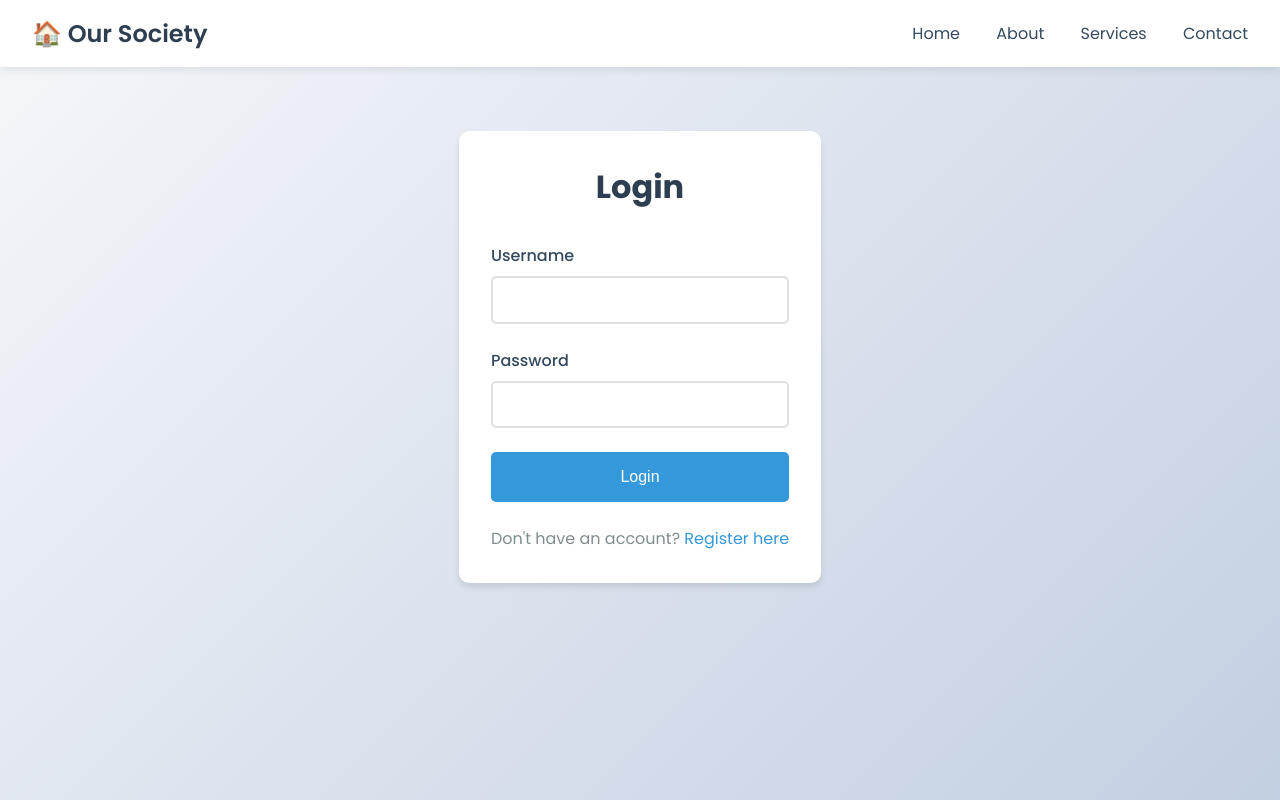
After one commit to himanshun0002-design/new_deploy_testing, a Django app: page /login/ in a window 1280 px wide. The commit adds this page. Run offline with Django 5.2, Linux system fonts and the light colour scheme.

Commit message:
Add login and registration functionality

```diff
--- /dev/null
+++ b/socity/templates/socity/login.html
@@ -0,0 +1,182 @@
+<!DOCTYPE html>
+<html lang="en">
+<head>
+    <meta charset="UTF-8">
+    <meta name="viewport" content="width=device-width, initial-scale=1.0">
+    <title>Login - Our Society</title>
+    <link href="https://fonts.googleapis.com/css2?family=Poppins:wght@300;400;500;600;700&display=swap" rel="stylesheet">
+    <style>
+        * {
+            margin: 0;
+            padding: 0;
+            box-sizing: border-box;
+        }
+
+        body {
+            font-family: 'Poppins', sans-serif;
+            background: linear-gradient(135deg, #f5f7fa 0%, #c3cfe2 100%);
+            min-height: 100vh;
+            display: flex;
+            flex-direction: column;
+        }
+
+        .navbar {
+            background-color: white;
+            padding: 1rem 2rem;
+            box-shadow: 0 2px 10px rgba(0,0,0,0.1);
+            display: flex;
+            justify-content: space-between;
+            align-items: center;
+        }
+
+        .logo {
+            font-size: 1.5rem;
+            font-weight: 600;
+            color: #2c3e50;
+            text-decoration: none;
+        }
+
+        .nav-links a {
+            color: #34495e;
+            text-decoration: none;
+            margin-left: 2rem;
+            transition: color 0.3s ease;
+        }
+
+        .nav-links a:hover {
+            color: #3498db;
+        }
+
+        .login-container {
+            max-width: 400px;
+            margin: auto;
+            padding: 2rem;
+            background: white;
+            border-radius: 10px;
+            box-shadow: 0 4px 6px rgba(0,0,0,0.1);
+            margin-top: 4rem;
+        }
+
+        h1 {
+            color: #2c3e50;
+            text-align: center;
+            margin-bottom: 2rem;
+            font-size: 2rem;
+        }
+
+        .form-group {
+            margin-bottom: 1.5rem;
+        }
+
+        label {
+            display: block;
+            color: #34495e;
+            margin-bottom: 0.5rem;
+            font-weight: 500;
+        }
+
+        input[type="text"],
+        input[type="password"],
+        input[type="email"] {
+            width: 100%;
+            padding: 0.8rem;
+            border: 2px solid #e0e0e0;
+            border-radius: 5px;
+            font-size: 1rem;
+            transition: border-color 0.3s ease;
+        }
+
+        input[type="text"]:focus,
+        input[type="password"]:focus,
+        input[type="email"]:focus {
+            border-color: #3498db;
+            outline: none;
+        }
+
+        .submit-btn {
+            width: 100%;
+            padding: 1rem;
+            background: #3498db;
+            color: white;
+            border: none;
+            border-radius: 5px;
+            font-size: 1rem;
+            font-weight: 500;
+            cursor: pointer;
+            transition: background-color 0.3s ease;
+        }
+
+        .submit-btn:hover {
+            background: #2980b9;
+        }
+
+        .form-footer {
+            text-align: center;
+            margin-top: 1.5rem;
+            color: #7f8c8d;
+        }
+
+        .form-footer a {
+            color: #3498db;
+            text-decoration: none;
+        }
+
+        .form-footer a:hover {
+            text-decoration: underline;
+        }
+
+        .error-message {
+            background-color: #ff6b6b;
+            color: white;
+            padding: 1rem;
+            border-radius: 5px;
+            margin-bottom: 1rem;
+        }
+
+        .success-message {
+            background-color: #51cf66;
+            color: white;
+            padding: 1rem;
+            border-radius: 5px;
+            margin-bottom: 1rem;
+        }
+    </style>
+</head>
+<body>
+    <nav class="navbar">
+        <a href="/" class="logo">🏠 Our Society</a>
+        <div class="nav-links">
+            <a href="/">Home</a>
+            <a href="/about">About</a>
+            <a href="/services">Services</a>
+            <a href="/contact">Contact</a>
+        </div>
+    </nav>
+
+    <div class="login-container">
+        <h1>Login</h1>
+        {% if messages %}
+            {% for message in messages %}
+                <div class="{% if message.tags %}{{ message.tags }}-message{% endif %}">
+                    {{ message }}
+                </div>
+            {% endfor %}
+        {% endif %}
+        <form method="post" action="{% url 'socity:login' %}">
+            {% csrf_token %}
+            <div class="form-group">
+                <label for="username">Username</label>
+                <input type="text" id="username" name="username" required>
+            </div>
+            <div class="form-group">
+                <label for="password">Password</label>
+                <input type="password" id="password" name="password" required>
+            </div>
+            <button type="submit" class="submit-btn">Login</button>
+            <div class="form-footer">
+                Don't have an account? <a href="{% url 'socity:register' %}">Register here</a>
+            </div>
+        </form>
+    </div>
+</body>
+</html>
--- a/socity/urls.py
+++ b/socity/urls.py
@@ -9,5 +9,7 @@ urlpatterns = [
     path('services/', views.services, name='services'),
     path('contact/', views.contact, name='contact'),
     path('register/', views.register, name='register'),
+    path('login/', views.user_login, name='login'),
+    path('logout/', views.user_logout, name='logout'),
     path('learn-more/', views.learn_more, name='learn_more'),
 ]
--- a/socity/views.py
+++ b/socity/views.py
@@ -1,8 +1,57 @@
-from django.shortcuts import render
+from django.shortcuts import render, redirect
 from django.contrib.auth.decorators import login_required
+from django.contrib.auth import login, authenticate, logout
+from django.contrib.auth.models import User
+from django.contrib import messages
 
 def home(request):
     return render(request, 'socity/home.html')
+
+def user_login(request):
+    if request.method == 'POST':
+        username = request.POST['username']
+        password = request.POST['password']
+        user = authenticate(request, username=username, password=password)
+
+        if user is not None:
+            login(request, user)
+            messages.success(request, 'Successfully logged in!')
+            return redirect('socity:home')
+        else:
+            messages.error(request, 'Invalid username or password.')
+
+    return render(request, 'socity/login.html')
+
+def user_logout(request):
+    logout(request)
+    messages.success(request, 'Successfully logged out!')
+    return redirect('socity:home')
+
+def register(request):
+    if request.method == 'POST':
+        username = request.POST['username']
+        email = request.POST['email']
+        password1 = request.POST['password1']
+        password2 = request.POST['password2']
+
+        if password1 != password2:
+            messages.error(request, 'Passwords do not match!')
+            return redirect('socity:register')
+
+        if User.objects.filter(username=username).exists():
+            messages.error(request, 'Username already exists!')
+            return redirect('socity:register')
+
+        if User.objects.filter(email=email).exists():
+            messages.error(request, 'Email already registered!')
+            return redirect('socity:register')
+
+        user = User.objects.create_user(username=username, email=email, password=password1)
+        login(request, user)
+        messages.success(request, 'Registration successful!')
+        return redirect('socity:home')
+
+    return render(request, 'socity/register.html')
 
 def about(request):
     return render(request, 'socity/about.html')
```
Also changed, not shown: socity/templates/socity/home.html (+9 -1 lines), socity/templates/socity/register.html (added, +192 -0 lines).
